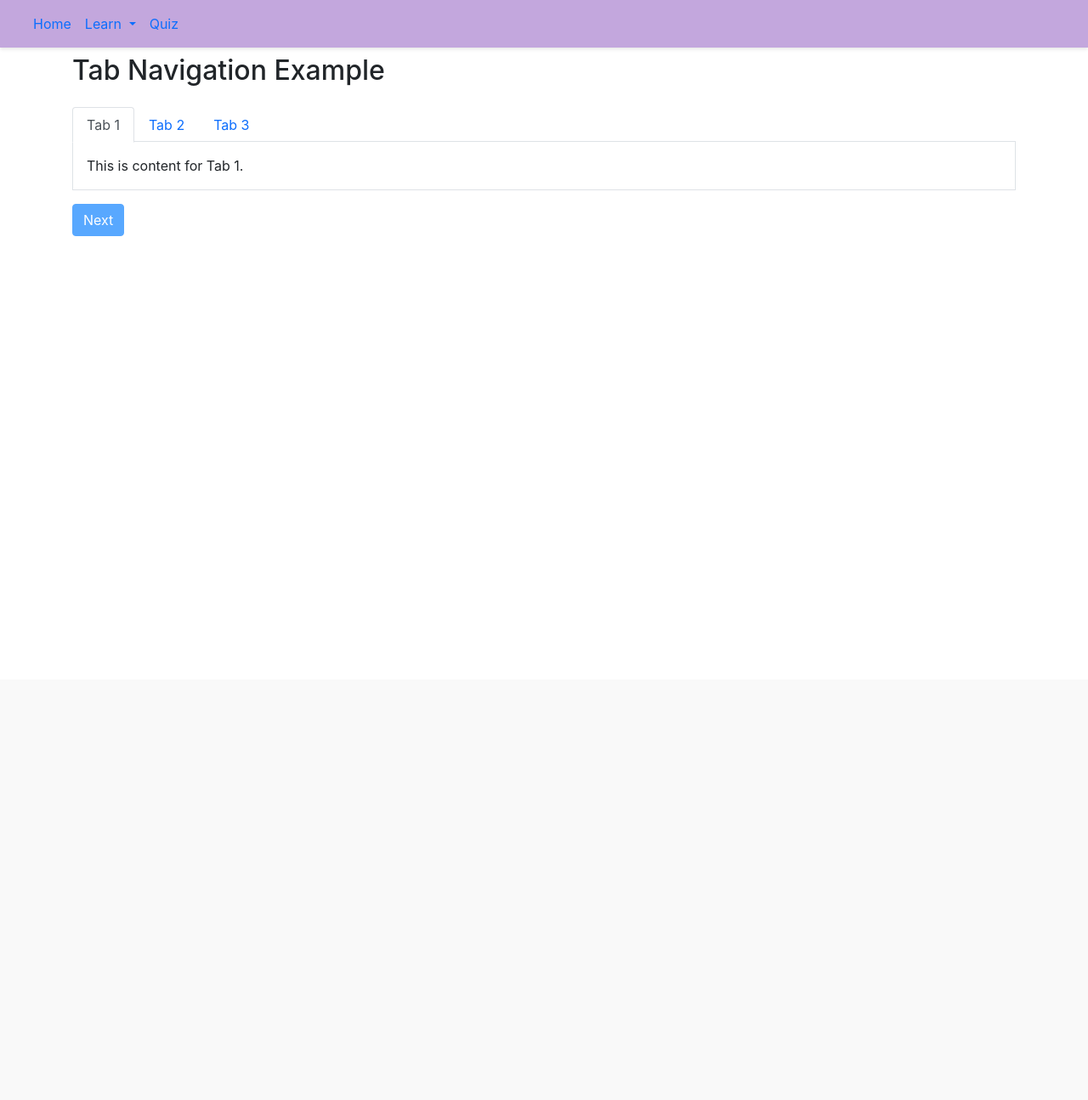
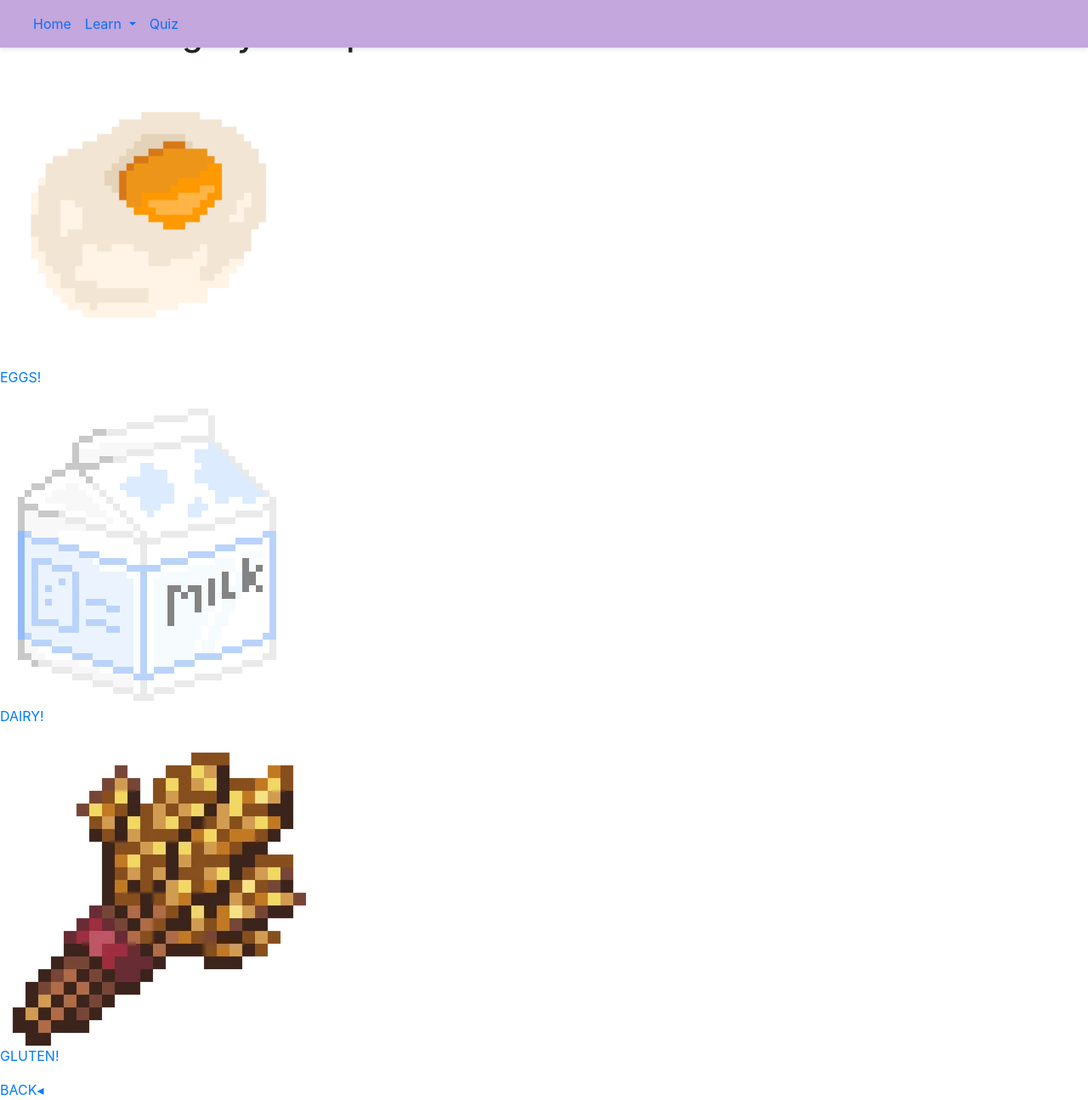
Before and after one commit to anonymousanemone/ui-finalproj, a Flask app: page /three-tab in a window 1280 px wide. Shown: the whole page at 85% size. Before the commit the page ends 278 px from the top, so only its background shows below. Run offline with Flask 3, Linux system fonts and the light colour scheme; some libraries are stand-ins or nearby versions.

Commit message:
Added images and such

```diff
--- a/templates/three-tab.html
+++ b/templates/three-tab.html
@@ -1,26 +1,29 @@
 {% extends "layout.html" %}
 {% block content %}
+<link href="https://fonts.googleapis.com/css2?family=Press+Start+2P&display=swap" rel="stylesheet">
+<link rel="stylesheet" href="{{ url_for('static', filename='category.css') }}">
 
-<div class="container py-5">
-<h2 class="mb-4">Tab Navigation Example</h2>
-    <ul class="nav nav-tabs" id="myTab" role="tablist">
-      <li class="nav-item" role="presentation">
-        <button class="nav-link active" id="tab1-tab" data-bs-toggle="tab" data-bs-target="#tab1" type="button" role="tab">Tab 1</button>
-      </li>
-      <li class="nav-item" role="presentation">
-        <button class="nav-link" id="tab2-tab" data-bs-toggle="tab" data-bs-target="#tab2" type="button" role="tab">Tab 2</button>
-      </li>
-      <li class="nav-item" role="presentation">
-        <button class="nav-link" id="tab3-tab" data-bs-toggle="tab" data-bs-target="#tab3" type="button" role="tab">Tab 3</button>
-      </li>
-    </ul>
-    <div class="tab-content p-3 border border-top-0" id="myTabContent">
-      <div class="tab-pane fade show active" id="tab1" role="tabpanel">This is content for Tab 1.</div>
-      <div class="tab-pane fade" id="tab2" role="tabpanel">This is content for Tab 2.</div>
-      <div class="tab-pane fade" id="tab3" role="tabpanel">This is content for Tab 3.</div>
-    </div>
-    <button id="nextBtn" class="btn btn-primary mt-3" disabled>Next</button>
+<div class="three-tab-wrapper">
+  <h1 class="title-box">Pick a Category to Explore:</h1>
+
+  <div class="category-box">
+    <a href="{{ url_for('learn', lesson_num=1) }}" class="category-item">
+      <img src="{{ url_for('static', filename='images/egg.png') }}" alt="Egg" class="pixel-icon">
+      <p>EGGS!</p>
+    </a>
+    <a href="{{ url_for('learn', lesson_num=2) }}" class="category-item">
+      <img src="{{ url_for('static', filename='images/milk.png') }}" alt="Milk" class="pixel-icon">
+      <p>DAIRY!</p>
+    </a>
+    <a href="{{ url_for('learn', lesson_num=3) }}" class="category-item">
+      <img src="{{ url_for('static', filename='images/gluten.png') }}" alt="Wheat" class="pixel-icon">
+      <p>GLUTEN!</p>
+    </a>
+  </div>
+
+  <a href="{{ url_for('home') }}" class="back-button">BACK◂</a>
 </div>
+
   <!-- Bootstrap JS and dependencies -->
   <script src="https://cdn.jsdelivr.net/npm/bootstrap@5.3.3/dist/js/bootstrap.bundle.min.js"></script>
   <script>
```
Also changed, not shown: static/images/egg.png (added), static/images/gluten.png (added), static/images/milk.png (added), 2 other files.
